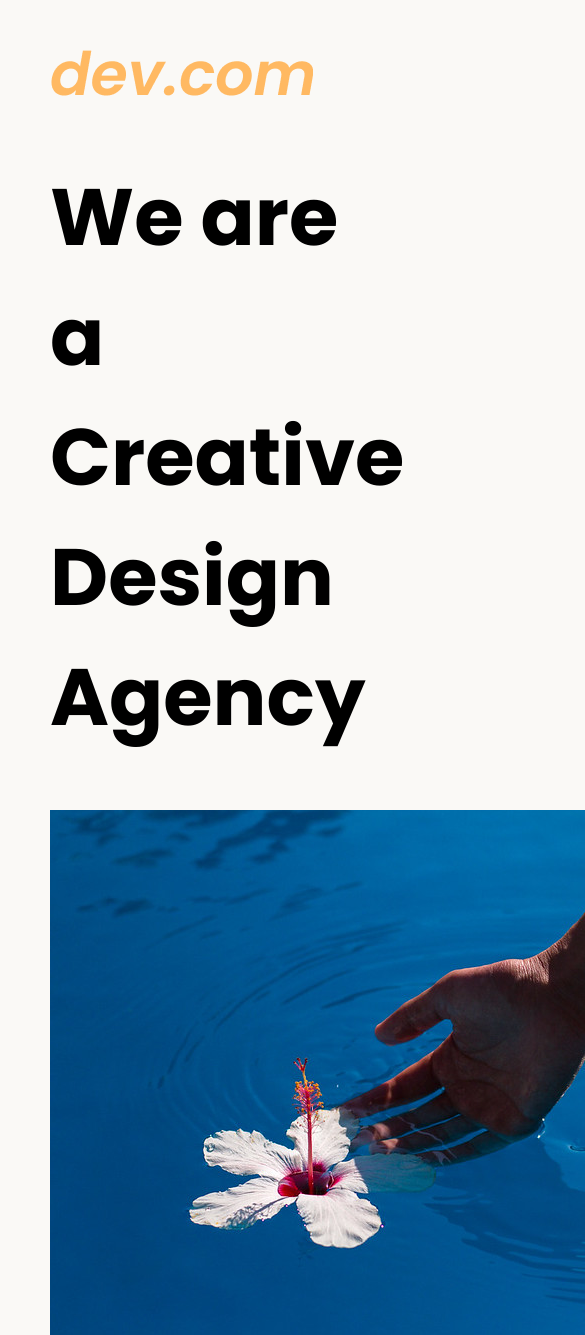
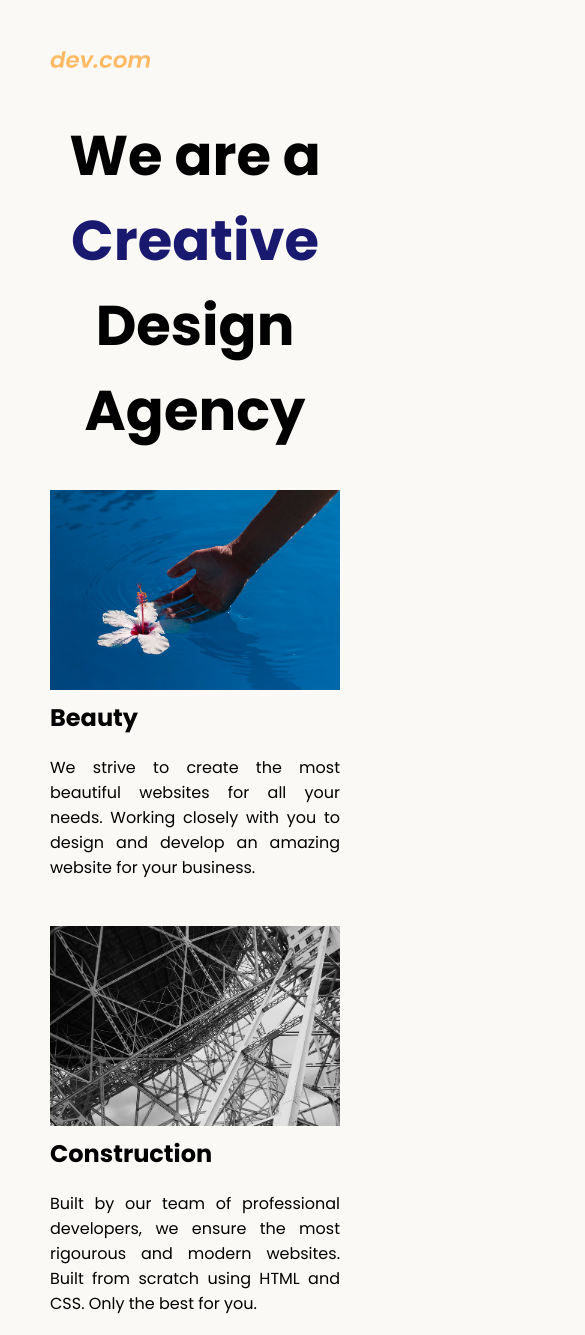
Before and after one commit to thawley2/full_stack_lessons, a plain HTML site: page 8.4 Web Design Agency Project/index.html in a window 390 px wide. Shown: the top 1335 px of the page, 585 px wide, since content can reach past the window. Drawn offline with Linux system fonts and the light colour scheme.

Commit message:
Complete web design

```diff
--- a/8.4 Web Design Agency Project/index.html
+++ b/8.4 Web Design Agency Project/index.html
@@ -14,7 +14,7 @@
 <body>
   <div class="main">
     <img class="logo" src="./assets/images/logo.png" alt="logo">
-    <h1>We are a <span>Creative</span> Design Agency</h1>
+    <h1>We are a <span>Creative</span> <br>Design Agency</h1>
     <div class="left card"><img class="tile-image" src="./assets/images/beautiful.jpg" alt="hand and flower in water">
       <h2 class="card-title">Beauty</h2>
       <p class="card-text">We strive to create the most beautiful websites for all your needs. Working closely with you
--- a/8.4 Web Design Agency Project/style.css
+++ b/8.4 Web Design Agency Project/style.css
@@ -18,3 +18,50 @@ footer {
   text-align: right;
   color: midnightblue;
 }
+
+.card .tile-image {
+  height: 200px;
+  float: left;
+  margin-right: 50px;
+}
+
+span {
+  color:#191970
+}
+
+.card {
+  width: 45%;
+}
+
+.card.left {
+  float: left;
+}
+
+.card.right {
+  float: right;
+}
+
+@media (max-width: 680px) {
+  h1 {
+    font-size: 3.5rem;
+    text-align: center;
+  }
+
+  .logo {
+    width: 100px;
+  }
+
+  .card .tile-image {
+    width: 100%;
+    object-fit:cover;
+    margin-bottom: 10px;
+  }
+
+  .card {
+    width: 100%;
+    text-align: justify;
+    margin-bottom: 30px;
+  }
+
+
+}
```
